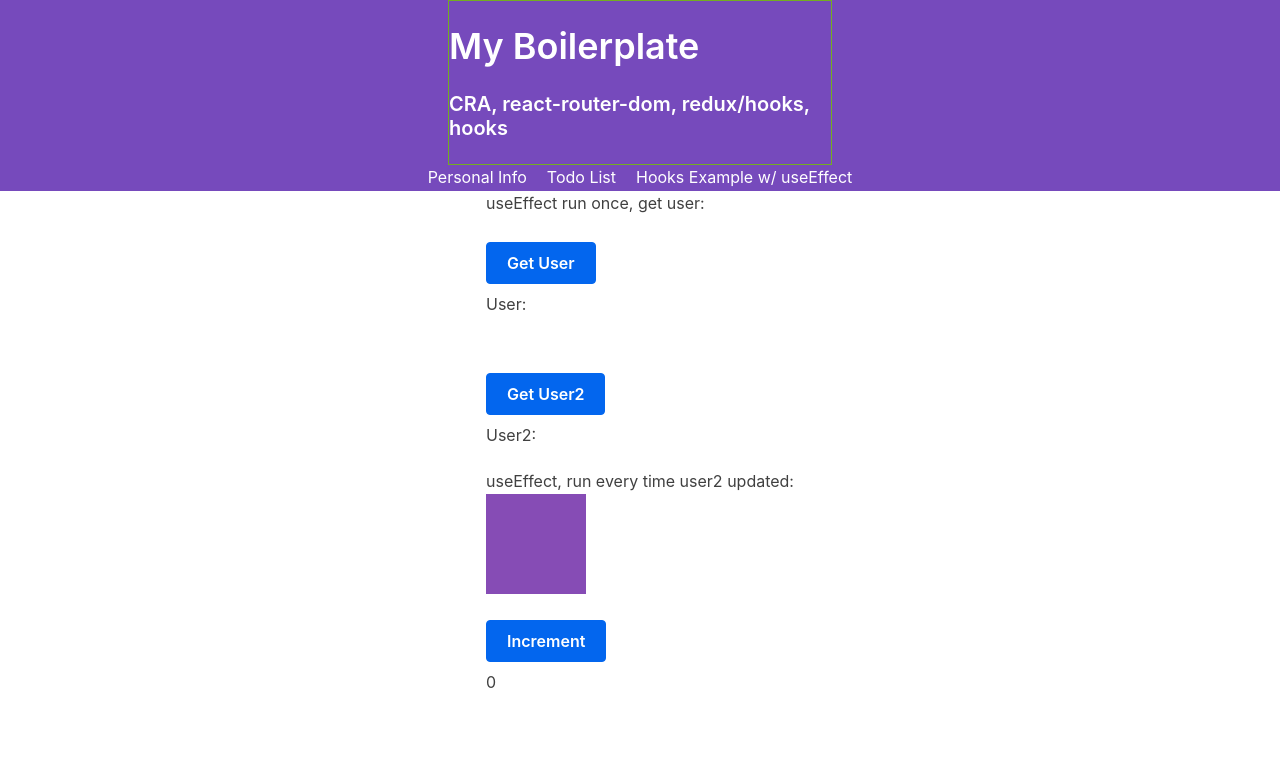
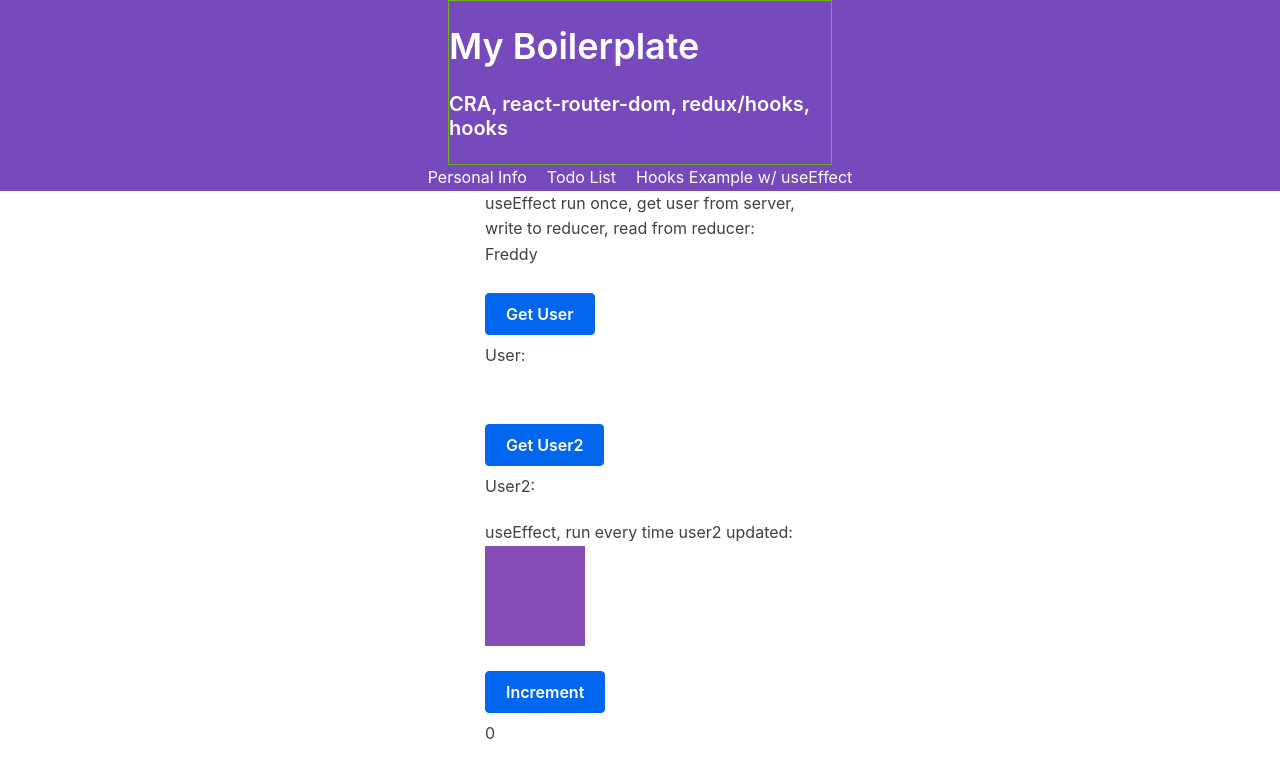
Before and after one commit to dcmodie/my_react_bp, a React (Create React App) app: page /hooks-example in a window 1280 px wide. Shown: the top 778 px of the page. Built offline with nearby package versions, Linux system fonts and the light colour scheme; no server answers.

Commit message:
hooks example now reads from server and prepopulates a div

```diff
--- a/package.json
+++ b/package.json
@@ -14,7 +14,7 @@
     "react-dom": "^16.13.1",
     "react-redux": "^7.2.4",
     "react-router-dom": "^5.2.1",
-    "react-scripts": "3.4.3",
+    "react-scripts": "^3.4.3",
     "redux": "^4.1.0",
     "redux-devtools-extension": "^2.13.9",
     "redux-thunk": "^2.3.0",
--- a/src/features/hooksExample/HooksExample.js
+++ b/src/features/hooksExample/HooksExample.js
@@ -1,18 +1,20 @@
 import React, {useState, useEffect} from 'react';
+import {useSelector, useDispatch } from 'react-redux';
 import axios from 'axios';
 
 const HooksExample = ()=>{
 	const [user, setUser] = useState(' ');
 	const [user2, setUser2] = useState(' ');
-	const [userAtMount, setUserAtMount] = useState(null);
+	//const [userAtMount, setUserAtMount] = useState(null);
 	const [color, setColor] = useState(0);
 	const [count, setCount] = useState(0);
+	const userAtMount = useSelector((state)=>state.hooksExample.userAtMount)//read from reducer
+	const dispatch = useDispatch();//write to reducer
 
 	useEffect(() => {//run on mount
-
 		async function myFetch() {
 			const result = await axios("https://randomuser.me/api/");
-			setUserAtMount(result.data.results[0].name.first)
+			dispatch({type:"updateUserAtMount", payload: result.data.results[0].name.first})
 		}
 		myFetch();
     }, [])
@@ -42,7 +44,8 @@ const HooksExample = ()=>{
 
 	return (
 		<div>
-			<div>useEffect run once, get user:</div>
+			<div>useEffect run once, get user from server, </div>
+			<div>write to reducer, read from reducer:</div>
 			<div>{userAtMount}</div>
 			<div>&nbsp;</div>
 			<button onClick={onGetUserClick}>Get User</button>
--- /dev/null
+++ b/src/features/hooksExample/HooksExampleSlice.js
@@ -0,0 +1,15 @@
+const initialState = {
+	userAtMount:"Freddy"
+}
+
+const HooksExampleSlice = (state = initialState, action) =>{
+	switch(action.type){
+		case "updateUserAtMount":
+			return ({...state, userAtMount:action.payload})
+			break;
+		default:
+			return state;
+	}
+}
+
+export default HooksExampleSlice;
--- a/src/reducer.js
+++ b/src/reducer.js
@@ -1,12 +1,15 @@
 import { combineReducers } from 'redux'
 
 import todosReducer from './features/todos/TodosSlice'
-import personalInfo from './features/personalInfo/PersonalInfoSlice'
+import personalInfo from './features/personalInfo/PersonalInfoSlice';
+import hooksExample from './features/hooksExample/HooksExampleSlice';
 
 const rootReducer = combineReducers({
   // Define a top-level state field named `todos`, handled by `todosReducer`
   todos: todosReducer,
-  personalInfo: personalInfo
+  personalInfo: personalInfo,
+  hooksExample: hooksExample
+
 })
 
 export default rootReducer
```
Also changed, not shown: 1 other file (tests, documents, lock files or other folders).
